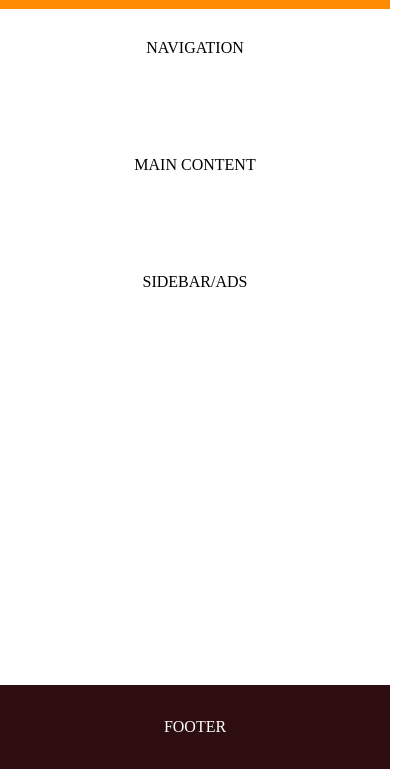
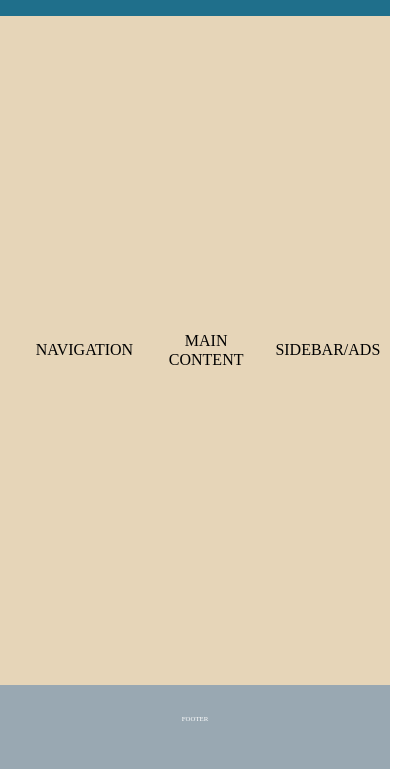
Before and after one commit to RenV123/holy-grail, a plain HTML site: page html/flexbox.html in a window 390 px wide. Shown: the part 75-844 px from the top of the page, 412 px wide, since content can reach past the window. Drawn offline with Linux system fonts and the light colour scheme.

Commit message:
Added triumph theme to grid, improved structure.

```diff
--- a/css/generic-style.css
+++ b/css/generic-style.css
@@ -1,10 +1,37 @@
 /*Generic Styling*/
+@font-face {
+  font-family: Houston;
+  src: url(../assets/Houston.otf);
+}
+
 .header-content {
-  background: #ff8b00;
+  background: #1f6f8b;
   color: #26292b;
+  font-family: Houston, Times, serif;
+  font-size: 7vmin;
 }
 
 .footer-content {
-  background: #2d0d10;
+  background: #99a8b2;
   color: white;
 }
+
+.inner-container {
+  background: #e6d5b8;
+}
+
+.main-content {
+  font-size: 1em;
+}
+
+/*Font size based on viewport size:
+https://css-tricks.com/viewport-sized-typography/*/
+.footer-content {
+  font-size: 1.75vmin;
+}
+
+.sidebar-content img {
+  height: 100%;
+  width: 100%;
+  object-fit: contain;
+}
--- a/css/grid.css
+++ b/css/grid.css
@@ -13,10 +13,14 @@
 
 .header-content {
   grid-area: header;
+  display: grid;
+  align-items: center;
 }
 
 .footer-content {
   grid-area: footer;
+  display: grid;
+  align-items: center;
 }
 
 /*Inner grid layout*/
@@ -29,15 +33,28 @@
 }
 
 .nav-content {
+  padding: 100% 0%;
   grid-area: navigation;
+  display: grid;
+  align-items: center;
+  justify-content: space-around;
 }
 
 .main-content {
   grid-area: main;
+  display: grid;
+  align-items: center;
+  justify-content: space-around;
+  padding: 0% 5%;
 }
 
 .sidebar-content {
   grid-area: sidebar;
+  display: grid;
+  align-items: center;
+  justify-content: space-around;
+  overflow: auto;
+  padding: 0% 10%;
 }
 
 /*Center content*/
@@ -50,25 +67,22 @@
   position: relative;
 }
 
-.header-content > *,
-.footer-content > *,
-.nav-content > *,
-.main-content > *,
-.sidebar-content > * {
-  position: absolute;
-  left: 50%;
-  top: 50%;
-  transform: translate(-50%, -50%);
-}
-
 @media only screen and (max-width: 479px) {
   .inner-container {
     display: inline-grid;
     grid-template-columns: auto;
-    grid-template-rows: 20vw 40vw 20vw;
+    grid-template-rows: 20vh 40vh 20vh;
     grid-template-areas:
       'navigation'
       'main'
       'sidebar';
+    justify-content: space-around;
+  }
+  .nav-content {
+    padding: 0% 0%;
+    grid-area: navigation;
+    display: grid;
+    align-items: center;
+    justify-content: space-around;
   }
 }
--- a/grid.html
+++ b/html/flexbox.html
@@ -4,9 +4,9 @@
 <head>
     <meta charset="UTF-8" />
     <meta name="viewport" content="width=device-width, initial-scale=1.0" />
-    <link rel="stylesheet" href="css/destyle.css">
-    <link rel="stylesheet" href="css/grid.css">
-    <link rel="stylesheet" href="css/generic-style.css">
+    <link rel="stylesheet" href="../css/destyle.css">
+    <link rel="stylesheet" href="../css/flexbox.css">
+    <link rel="stylesheet" href="../css/generic-style.css">
     <title>CSS Layout - Holy Grail</title>
 </head>
 
@@ -19,7 +19,7 @@
 
         <div class="inner-container">
             <nav class="nav-content">
-                <div>NAVIGATION</div>
+                NAVIGATION
             </nav>
             <main class="main-content">
                 <div>
@@ -27,7 +27,7 @@
                 </div>
             </main>
             <aside class="sidebar-content">
-                <div>SIDEBAR/ADS</div>
+                SIDEBAR/ADS
             </aside>
         </div>
 
```
Also changed, not shown: floats.html (deleted, +0 -40 lines), html/floats.html (renamed from flexbox.html, +3 -3 lines), html/grid.html (added, +64 -0 lines), index.html (+3 -3 lines), assets/Houston.otf (added), assets/spitfire.jpg (added), assets/spitfireAd.jpg (added).
